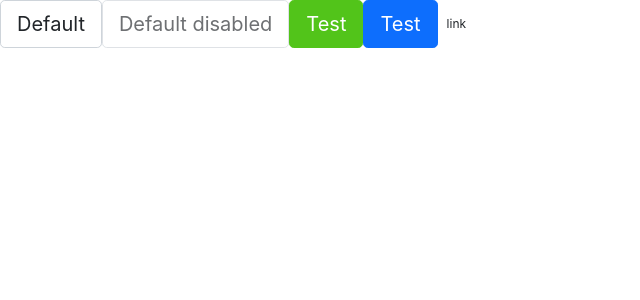
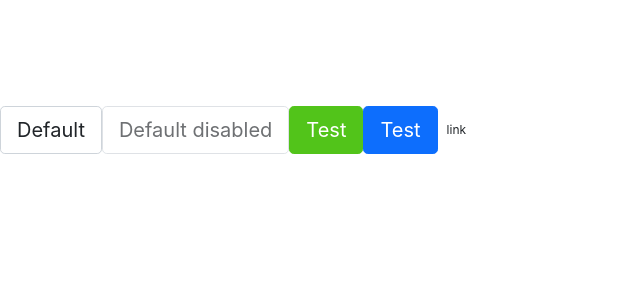
Before and after one commit to Betty09Zhang/reactAntd, a React (Create React App) app: page / in a window 1280 px wide. Shown: the top 300 px of the page, without its empty margins (0-640 px from the left). Built offline with nearby package versions, Linux system fonts and the light colour scheme.

Commit message:
feat: menu菜单逻辑

```diff
--- a/src/App.tsx
+++ b/src/App.tsx
@@ -1,9 +1,14 @@
 import React from 'react';
 import { BtnSize, Button, ButtonType } from './component/Button';
 // import './App.css';
+import { SubMenu, Menu, MenuItem } from './component/Menu';
 function App() {
   return (
     <div className="App">
+      <Menu>
+        <MenuItem index={0} disabled={false} >111</MenuItem>
+        <SubMenu></SubMenu>
+      </Menu>
       <Button onClick={() => alert(11)}>Default</Button>
       <Button disabled>Default disabled</Button>
       <Button btnType={ ButtonType.Success} size={ BtnSize.Large}>Test</Button>
--- a/src/component/Menu/index.tsx
+++ b/src/component/Menu/index.tsx
@@ -7,10 +7,10 @@ interface MenuProps {
     onSelect?: (index: number) => void;
     mode?: MenuMode;
     style?: React.CSSProperties;
-    children: React.ReactNode
+    children?: React.ReactNode
 }
 export const Menu: React.FC<MenuProps> = (props) => {
-    const { activeIndex, onSelect, children, defaultIndex } = props
+    const { activeIndex, onSelect, children } = props
     return (
        <ul>
            { children }
@@ -20,10 +20,10 @@ export const Menu: React.FC<MenuProps> = (props) => {
 }
 interface MenuItemProps {
     index: number,
-    disabled: boolean,
-    children: React.ReactNode
+    disabled?: boolean,
+    children?: React.ReactNode
 }
-const MenuItem = (props: MenuItemProps) => {
+export const MenuItem = (props: MenuItemProps) => {
     const children = props.children
     return(
         <li>
@@ -31,3 +31,16 @@ const MenuItem = (props: MenuItemProps) => {
         </li>
     )
 }
+export const SubMenu = (props:MenuProps) => {
+    const data = [{ title: '123'}, { title: '456'}, { title: '789'}]
+    const WrapperCom = data.map((item, index) => {
+        return (
+            <MenuItem index={index}   >{item.title}</MenuItem>
+        )
+    })
+    return (
+        <Menu>
+            {WrapperCom}
+        </Menu>
+    )
+}
```
